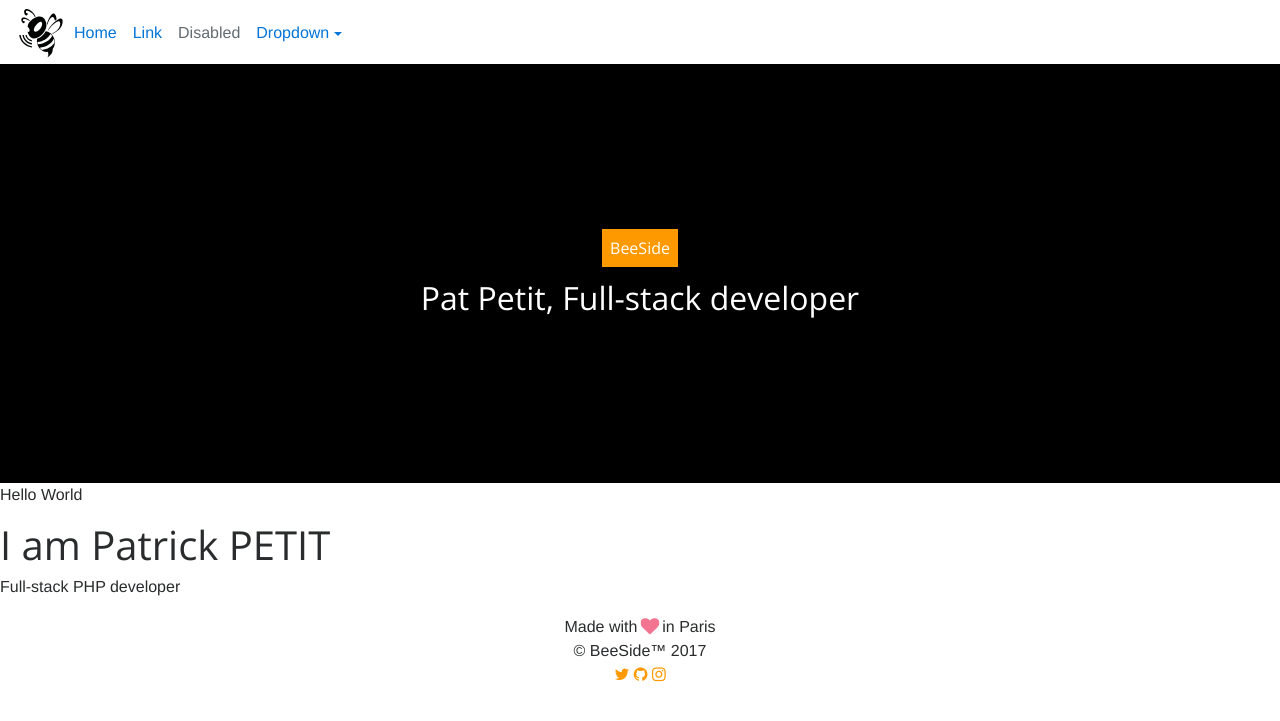
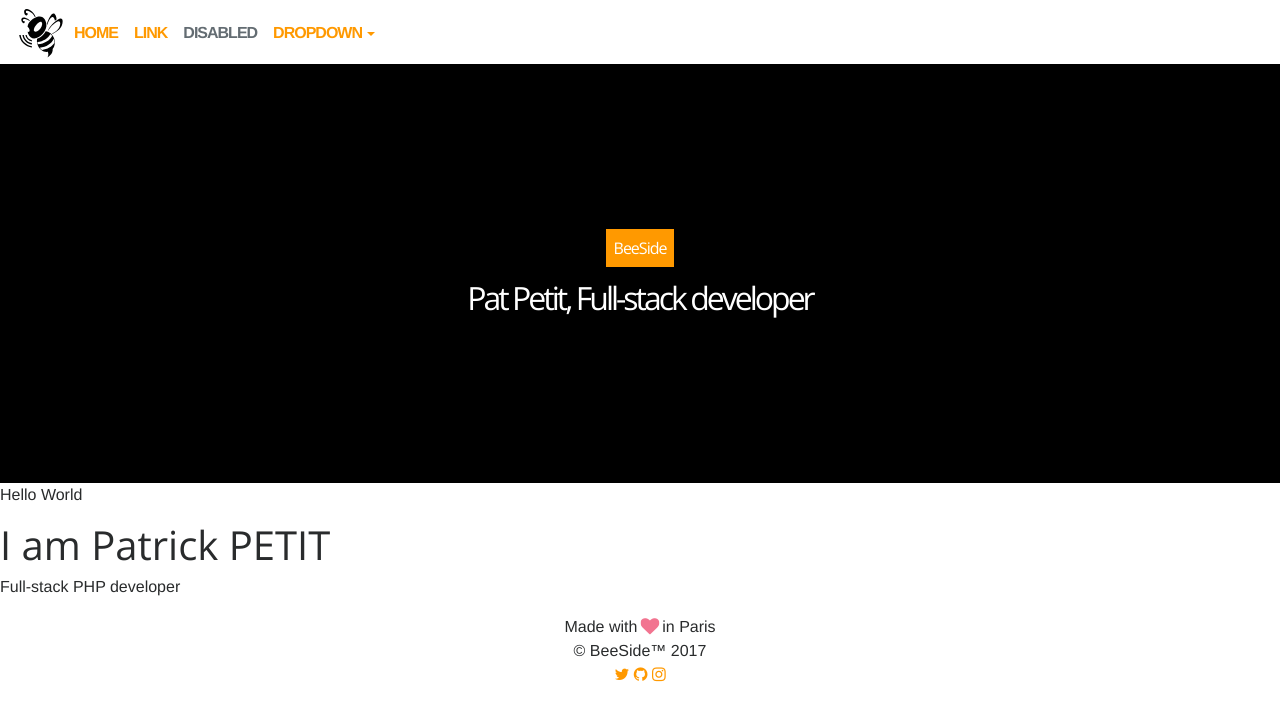
Before and after one commit to beeside/beeside, a Jekyll site: the page built from index.html, in a window 1280 px wide. Shown: the top 721 px of the page. Built offline with Jekyll 4.4.1, drawn with Linux system fonts in a browser that asks for light colours; nearby versions of some CDN libraries.

Commit message:
changes letter spacing into header and navbar

```diff
--- a/assets/css/default.css
+++ b/assets/css/default.css
@@ -33,11 +33,16 @@ header.header {
     text-align: center;
 }
 
+header.header h2 {
+    letter-spacing: -3px;
+}
+
 header.header h6 span {
     background: #FF9900;
     color: #FFF;
     padding: .5rem;
     line-height: 3rem;
+    letter-spacing: -1px;
 }
 
 footer.footer {
@@ -66,8 +71,11 @@ footer.footer {
     animation-name: pulse;
 }
 
-.navbar {
-
+.navbar a {
+    color: #FF9900;
+    font-weight: bold;
+    text-transform: uppercase;
+    letter-spacing: -1px;
 }
 
 @-webkit-keyframes pulse {
```
